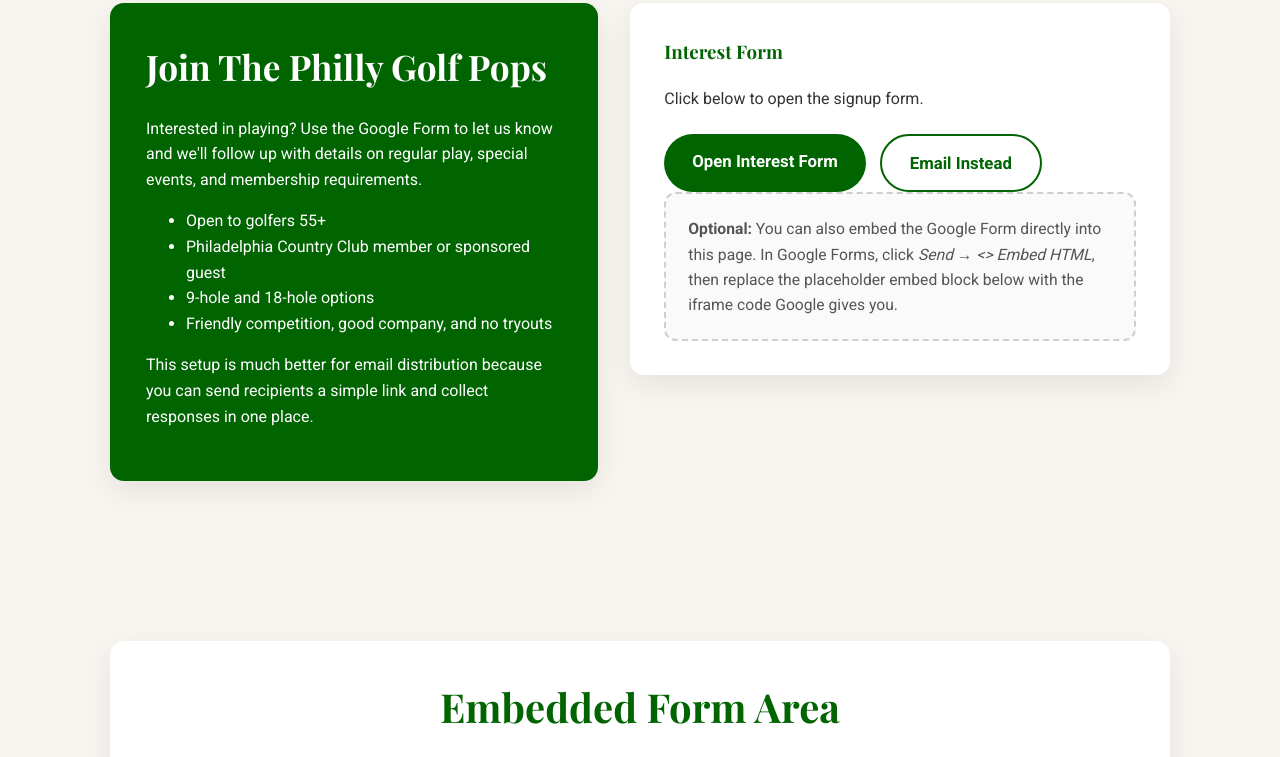
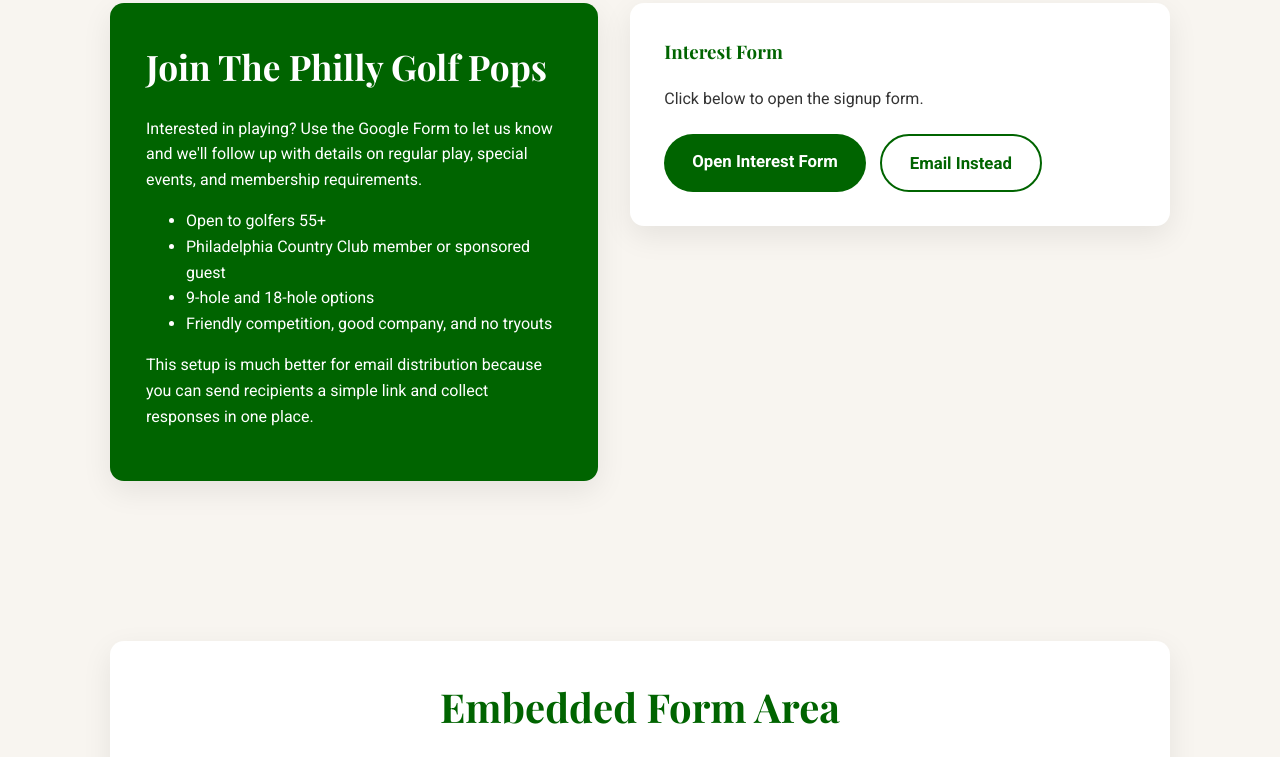
Before and after one commit to drewmattis-ctrl/ElderPaul, a plain HTML site: page index.html in a window 1280 px wide. Shown: the part 2355-3112 px from the top of the page. Drawn offline with nearby package versions, Linux system fonts and the light colour scheme.

Commit message:
Update index.html

```diff
--- a/index.html
+++ b/index.html
@@ -360,9 +360,7 @@
           <a class="btn secondary" href="mailto:golfpops@phillypops.example?subject=Philly%20Golf%20Pops%20Interest">Email Instead</a>
         </div>
 
-        <div class="placeholder-box">
-          <strong>Optional:</strong> You can also embed the Google Form directly into this page.
-          In Google Forms, click <em>Send</em> → <em>&lt;&gt; Embed HTML</em>, then replace the placeholder embed block below with the iframe code Google gives you.
+
         </div>
       </div>
     </div>
```
